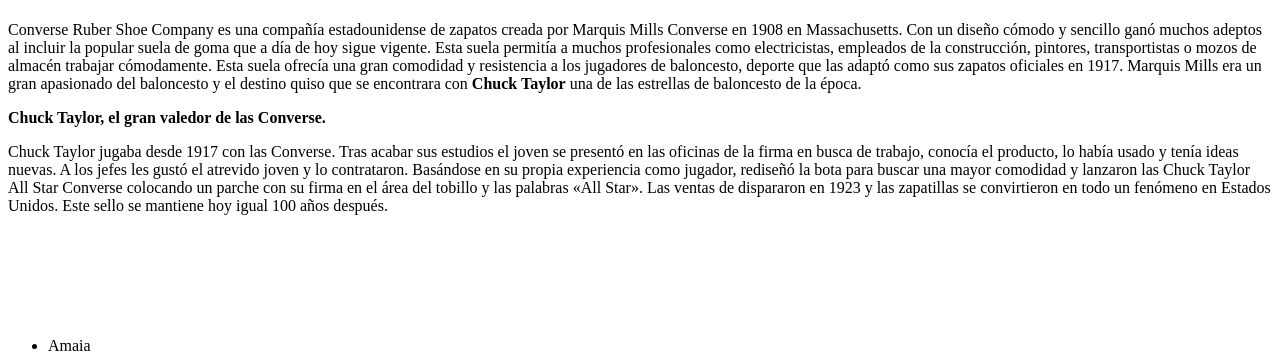
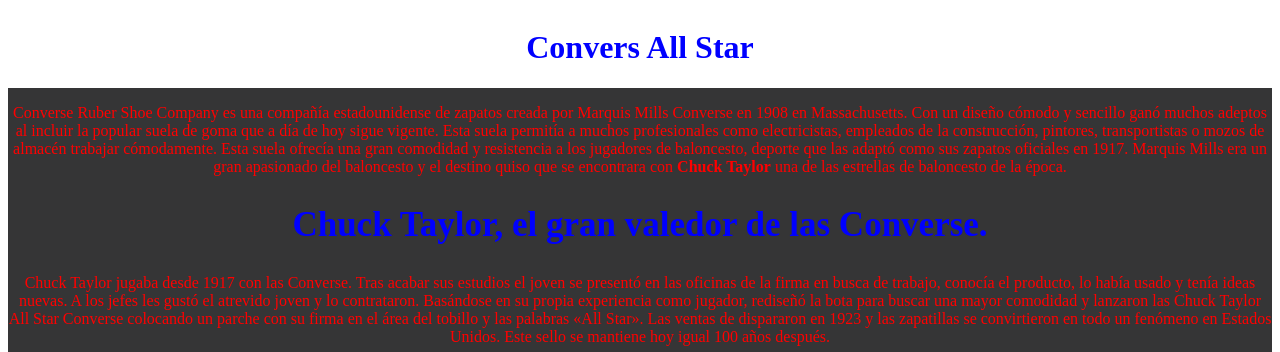
Before and after one commit to Davok33/Proyecto_Shop_Online, a plain HTML site: page index.html in a window 1280 px wide. Shown: the top 352 px of the page. Drawn offline with Linux system fonts and the light colour scheme.

Commit message:
Introducir los cambios Amaia

```diff
--- a/Assets/css/style.css
+++ b/Assets/css/style.css
@@ -0,0 +1,86 @@
+/**{
+    margin-left: 20px;
+    box-sizing: border-box;
+} */
+
+main h1{
+    color: blue;
+   text-align: center;
+
+}
+
+.titulo{
+    display: flex;
+    flex-direction: column;
+    justify-content: center;
+}
+
+.articulo{
+    background: rgb(53, 53, 54);
+    color: red;;
+    text-align: center;
+    box-sizing: border-box;
+    overflow: scroll;
+}
+/*.parrafo1{
+    height: 100px;
+    text-align: center;
+} */
+
+main article h2{
+    color: blue;
+    font-size: 35px;
+    text-align: center;
+
+}
+
+/*.parrafo3{
+    margin-left: 100px;
+    height: 100px;
+    text-align: center;
+
+}*/
+
+.contenedor{
+    display: flex;
+    flex-direction: column;
+    width: 100%;
+}
+
+/* .imagenes{
+    width: 100%;
+    margin: -20px;
+} */
+
+.s1, .s2, .s3, .s4, .s5{
+    width: 100%;
+    border-top: 8px dashed black;
+    border-bottom: 8px dashed black;
+
+}
+.s1, .s2, .s3, .s4, .s5:hover{
+
+}
+
+
+
+/*Responsive*/
+@media only screen and (max-width:480px) {
+
+
+   h1{
+       color: red;
+   }
+}
+
+@media screen and (min-width:768px) {
+    .s1 .s2 .s3 .s4 .s5{
+        width: 380px;
+    }
+}
+
+@media screen and (min-width:1024px) {
+    .s1 .s2 .s3 .s4 .s5{
+        width: 300px;
+    }
+}
--- a/index.html
+++ b/index.html
@@ -4,7 +4,7 @@
     <meta charset="UTF-8">
     <meta http-equiv="X-UA-Compatible" content="IE=edge">
     <meta name="viewport" content="width=device-width, initial-scale=1.0">
-    <link rel="stylesheet" href="/Assets/css/style.css">
+    <link rel="stylesheet" href="Assets/css/style.css">
     <title>Shop Online</title>
 </head>
 <body>
@@ -14,20 +14,23 @@
             </nav>
         </header>
 
-        <main>
-            <h1><Title> Convers All Star</Title></h1>
-            <article>
-                <p>Converse Ruber Shoe Company es una compañía estadounidense de zapatos creada por Marquis Mills Converse en 1908 en Massachusetts. Con un diseño cómodo y sencillo ganó muchos adeptos al incluir la popular suela de goma que a día de hoy sigue vigente. Esta suela permitía a muchos profesionales como electricistas, empleados de la construcción, pintores, transportistas o mozos de almacén trabajar cómodamente.
+        <main class="titulo">
+            <h1>Convers All Star</h1>
+            <article class="articulo">
+                <p class="parrafo1">Converse Ruber Shoe Company es una compañía estadounidense de zapatos creada por Marquis Mills Converse en 1908 en Massachusetts. Con un diseño cómodo y sencillo ganó muchos adeptos al incluir la popular suela de goma que a día de hoy sigue vigente. Esta suela permitía a muchos profesionales como electricistas, empleados de la construcción, pintores, transportistas o mozos de almacén trabajar cómodamente.
                 Esta suela ofrecía una gran comodidad y resistencia a los jugadores de baloncesto, deporte que las adaptó como sus zapatos oficiales en 1917. Marquis Mills era un gran apasionado del baloncesto y el destino quiso que se encontrara con <b>Chuck Taylor</b>  una de las estrellas de baloncesto de la época.
                 </p>
-                <p> <b>Chuck Taylor, el gran valedor de las Converse.</b></p>
-                <p>Chuck Taylor jugaba desde 1917 con las Converse. Tras acabar sus estudios el joven se presentó en las oficinas de la firma en busca de trabajo, conocía el producto, lo había usado y tenía ideas nuevas. A los jefes les gustó el atrevido joven y lo contrataron. Basándose en su propia experiencia como jugador, rediseñó la bota para buscar una mayor comodidad y lanzaron las Chuck Taylor All Star Converse colocando un parche con su firma en el área del tobillo y las palabras «All Star». Las ventas de dispararon en 1923 y las zapatillas se convirtieron en todo un fenómeno en Estados Unidos. Este sello se mantiene hoy igual 100 años después.</p>
+                <h2>Chuck Taylor, el gran valedor de las Converse.</h2>
+                <p class="parrafo3">Chuck Taylor jugaba desde 1917 con las Converse. Tras acabar sus estudios el joven se presentó en las oficinas de la firma en busca de trabajo, conocía el producto, lo había usado y tenía ideas nuevas. A los jefes les gustó el atrevido joven y lo contrataron. Basándose en su propia experiencia como jugador, rediseñó la bota para buscar una mayor comodidad y lanzaron las Chuck Taylor All Star Converse colocando un parche con su firma en el área del tobillo y las palabras «All Star». Las ventas de dispararon en 1923 y las zapatillas se convirtieron en todo un fenómeno en Estados Unidos. Este sello se mantiene hoy igual 100 años después.</p>
             </article>
-            <section class="s1"><picture><img src="" alt=""> </picture></section>
-            <section class="s2"><picture><img src="" alt=""> </picture></section>
-            <section class="s3"><picture><img src="" alt=""> </picture></section>
-            <section class="s4"><picture><img src="" alt=""> </picture></section>
-            </section>
+            <div class="contenedor">
+                    <img class="s1" src="./Assets/img/imagen_mujer.png" alt="Sección Mujer"> </img>
+                    <img class="s2"src="./Assets/img/img_separador1" alt="Separador secciones"></img>
+                    <img class="s3"src="./Assets/img/imagen_hombre.png" alt="Sección Hombre"></img>
+                    <img class="s4"src="./Assets/img/img_separador1.png" alt="Separador secciones"> </img>
+                    <img  class="s5"src="./Assets/img/imagen_ninos.png" alt="Sección Niños"></img>
+            </div>
+
         </main>
 
 
```
Also changed, not shown: Assets/img/imagen_hombre.png (added), Assets/img/imagen_mujer.png (added), Assets/img/imagen_ninos.png (added), Assets/img/img_separador1.png (added).
